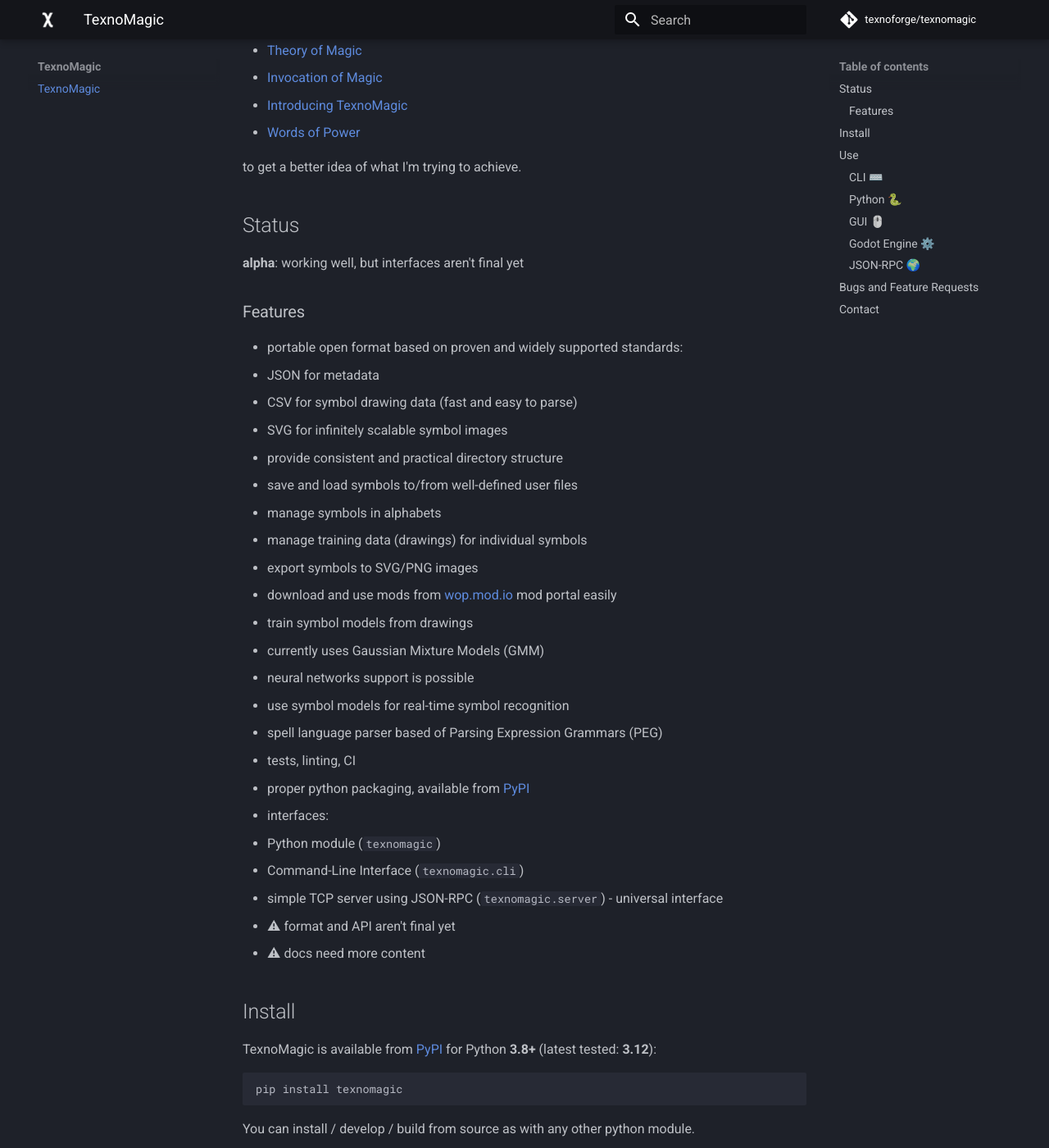
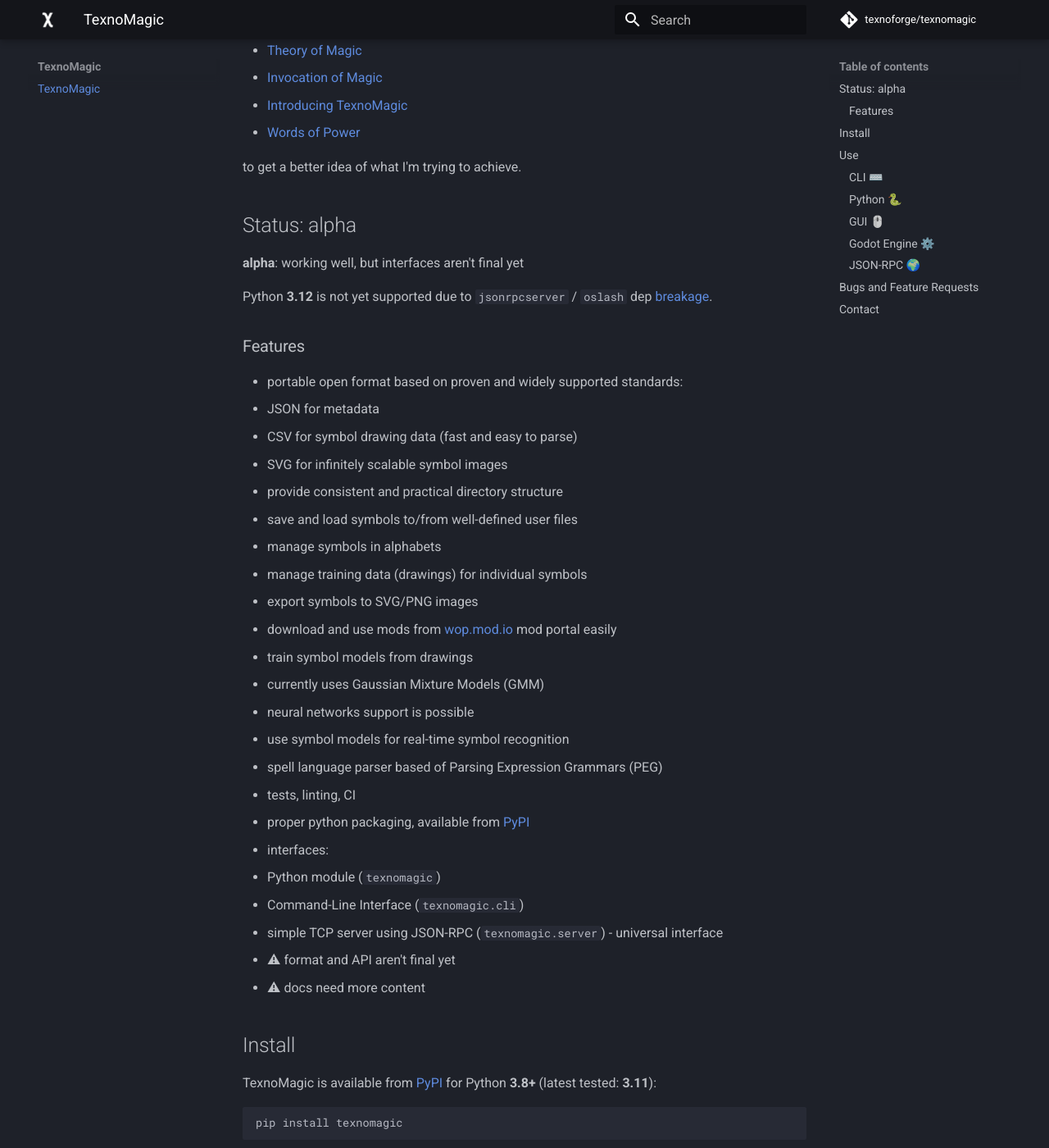
Before and after one commit to texnoforge/texnomagic, an MkDocs documentation site: the page built from docs/index.md, in a window 1280 px wide and 1400 px high, scrolled down 307 px. Shown: the whole window at 82% size. Built offline with MkDocs 1.6.1 and Material for MkDocs 9.7.7, drawn with Linux system fonts in a browser that asks for light colours; comment, search, counter and statistics services are not loaded; some of the changed text lies outside the part shown.

Commit message:
docs: note and explain lack of support of Python 3.12

````diff
--- a/docs/index.md
+++ b/docs/index.md
@@ -17,9 +17,12 @@
 to get a better idea of what I'm trying to achieve.
 
 
-## Status
+## Status: alpha
 
 **alpha**: working well, but interfaces aren't final yet
+
+Python **3.12** is not yet supported due to `jsonrpcserver` / `oslash` dep
+[breakage](https://github.com/explodinglabs/jsonrpcserver/issues/273).
 
 
 ### Features
@@ -51,11 +54,14 @@
 
 ## Install
 
-TexnoMagic is available from [PyPI] for Python **3.8+** (latest tested: **3.12**):
+TexnoMagic is available from [PyPI] for Python **3.8+** (latest tested: **3.11**):
 
 ```
 pip install texnomagic
 ```
+
+Python **3.12** is not yet supported due to `jsonrpcserver` / `oslash` dep
+[breakage](https://github.com/explodinglabs/jsonrpcserver/issues/273).
 
 You can install / develop / build from source as with any other python module.
 
````
Also changed, not shown: 1 other file.
